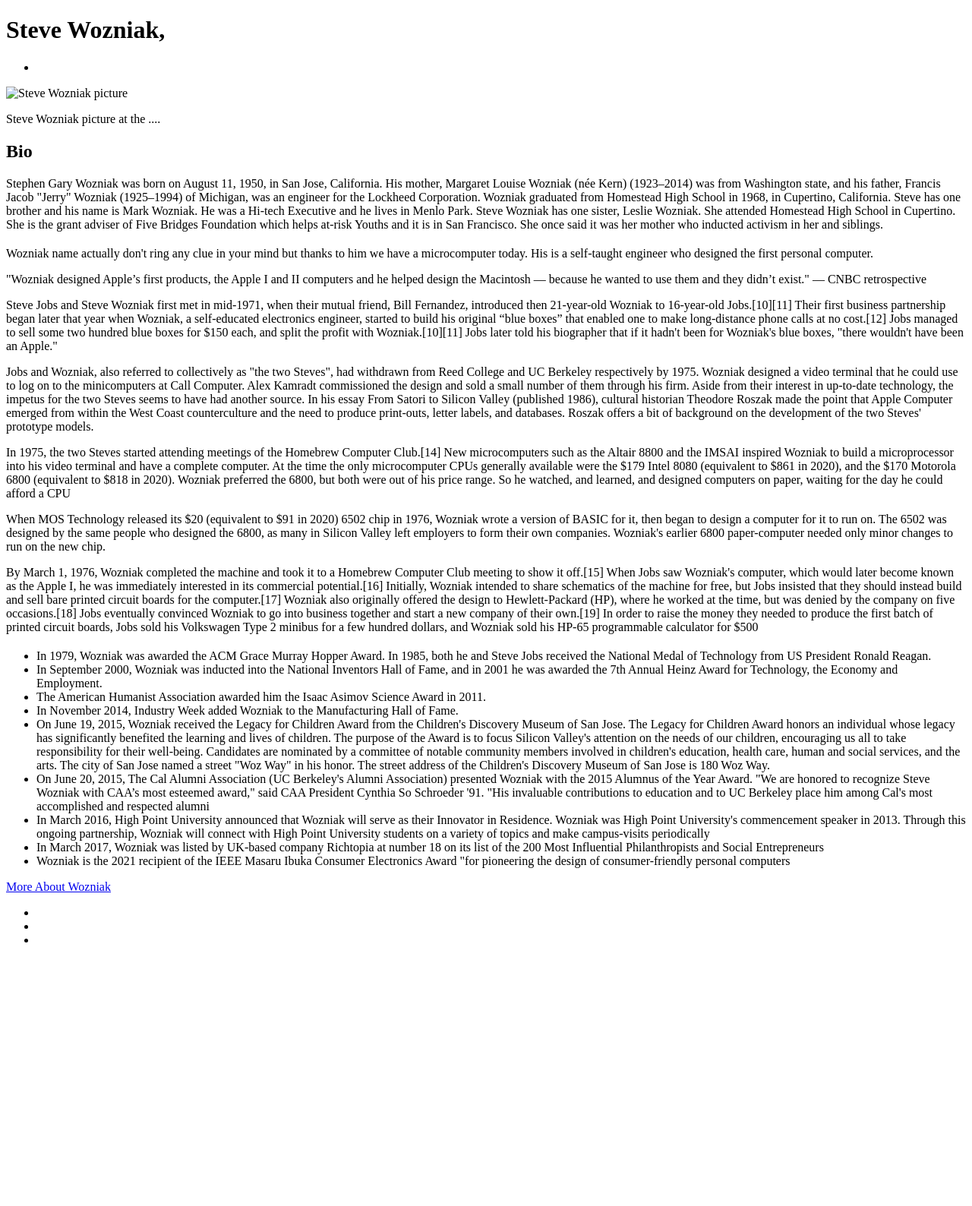
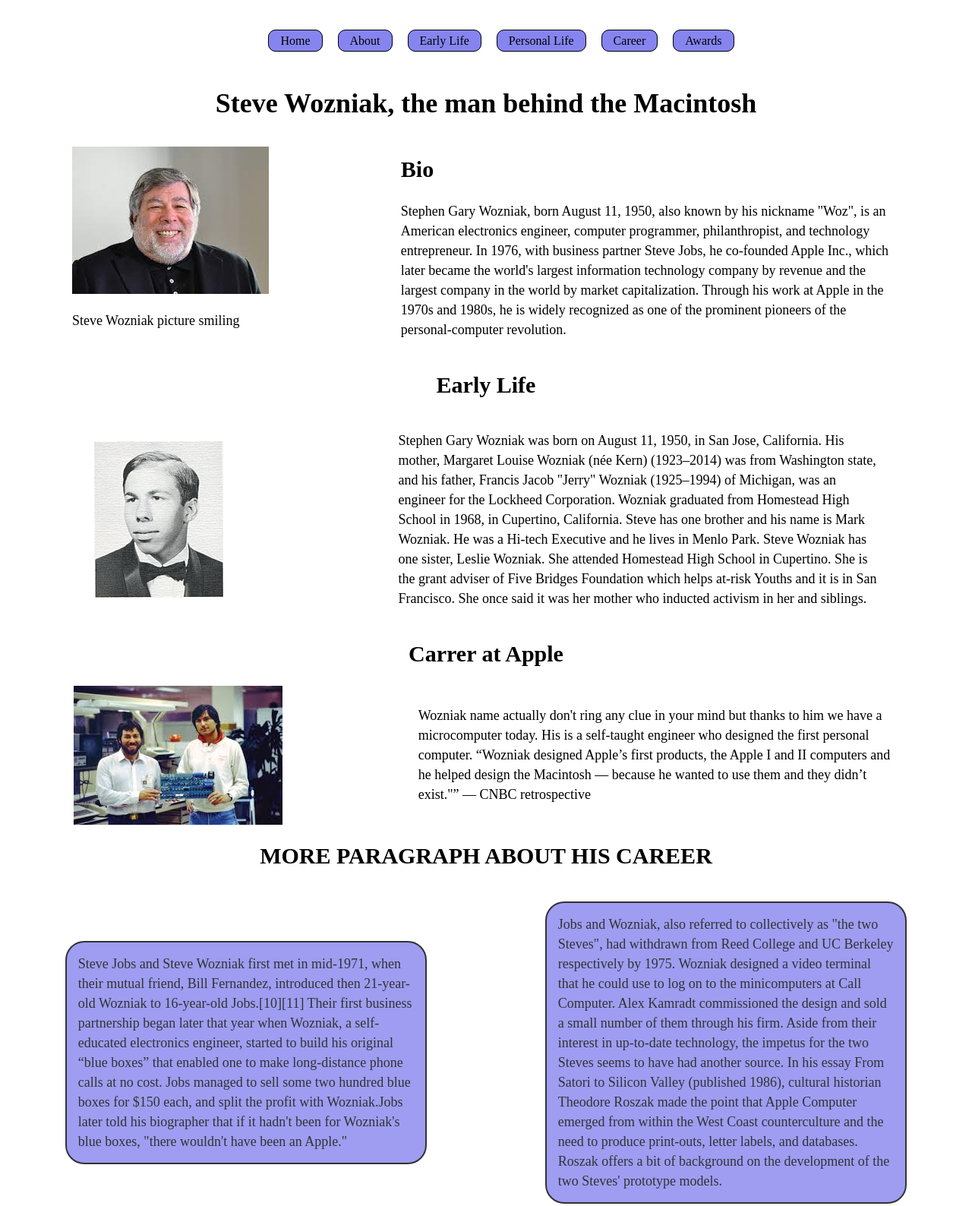
Before and after one commit to electricpluton/freecodecamp_projects, a plain HTML site: page tributePage/index.html in a window 1280 px wide. Shown: the top 1588 px of the page at 76% size. Before the commit the page ends 1263 px from the top, so only its background shows below. Drawn offline with Linux system fonts and the light colour scheme.

Commit message:
Modified the structure of index.html | Add more container

```diff
--- a/tributePage/index.html
+++ b/tributePage/index.html
@@ -1,70 +1,111 @@
 <!DOCTYPE html>
 <html lang="en" dir="ltr">
+
 <head>
   <meta charset="utf-8">
   <title>Woz tribute page</title>
+  <link rel="stylesheet" href="styles/main.css">
 </head>
+
 <body>
   <main id="main">
 
     <header id="header">
-        <h1 id="title">Steve Wozniak,</h1>
       <nav>
-          <ul>
-            <li></li>
+        <ul id="nav-bar">
+          <li> <a href="#">Home</a> </li>
+          <li> <a href="#about-me">About</a> </li>
+          <li> <a href="#early-life">Early Life</a> </li>
+          <li> <a href="#bio">Personal Life</a> </li>
+          <li> <a href="#career-apple">Career</a> </li>
+          <li> <a href="#Award">Awards</a> </li>
         </ul>
       </nav>
+      <h1 id="title">Steve Wozniak, the man behind the Macintosh</h1>
     </header>
 
     <section id="bio">
       <div id="img-div">
-          <img id="image" src="images/steve.jpg" alt="Steve Wozniak picture">
-          <p id="img-caption">Steve Wozniak picture at the ....</p>
+        <img id="image" src="assets/images/woz-1.jpeg" alt="Steve Wozniak picture">
+        <p id="img-caption">Steve Wozniak picture smiling</p>
       </div>
       <div id="bio-text">
         <h2>Bio</h2>
-          <p></p>
+        <p>Stephen Gary Wozniak, born August 11, 1950, also known by his nickname "Woz", is an American electronics engineer, computer programmer, philanthropist, and technology entrepreneur. In 1976, with business partner Steve Jobs, he co-founded
+          Apple Inc., which later became the world's largest information technology company by revenue and the largest company in the world by market capitalization. Through his work at Apple in the 1970s and 1980s, he is widely recognized as one of
+          the prominent pioneers of the personal-computer revolution.</p>
       </div>
     </section>
 
     <section id="tribute-info">
+
       <article id="early-life">
-          <h2></h2>
+        <h2>Early Life</h2>
         <div>
-              <p>Stephen Gary Wozniak was born on August 11, 1950, in San Jose, California. His mother, Margaret Louise Wozniak (née Kern) (1923–2014) was from Washington state, and his father, Francis Jacob "Jerry" Wozniak (1925–1994) of Michigan, was an engineer for the Lockheed Corporation. Wozniak graduated from Homestead High School in 1968, in Cupertino, California. Steve has one brother and his name is Mark Wozniak. He was a Hi-tech Executive and he lives in Menlo Park. Steve Wozniak has one sister, Leslie Wozniak. She attended Homestead High School in Cupertino. She is the grant adviser of Five Bridges Foundation which helps at-risk Youths and it is in San Francisco. She once said it was her mother who inducted activism in her and siblings.</p>
+          <img src="assets/images/woz5.jpg" alt="">
+          <p>Stephen Gary Wozniak was born on August 11, 1950, in San Jose, California. His mother, Margaret Louise Wozniak (née Kern) (1923–2014) was from Washington state, and his father, Francis Jacob "Jerry" Wozniak (1925–1994) of Michigan, was
+            an engineer for the Lockheed Corporation. Wozniak graduated from Homestead High School in 1968, in Cupertino, California. Steve has one brother and his name is Mark Wozniak. He was a Hi-tech Executive and he lives in Menlo Park. Steve
+            Wozniak has one sister, Leslie Wozniak. She attended Homestead High School in Cupertino. She is the grant adviser of Five Bridges Foundation which helps at-risk Youths and it is in San Francisco. She once said it was her mother who
+            inducted activism in her and siblings.</p>
         </div>
       </article>
 
       <article id="career-apple">
-          <h2></h2>
+        <h2>Carrer at Apple</h2>
         <div class="">
-            <p>Wozniak name actually don't ring any clue in your mind but thanks to him we have a microcomputer today. His is a self-taught engineer who designed the first personal computer. </p>
+          <img src="assets/images/woz-3.jpeg" alt="">
+          <p>Wozniak name actually don't ring any clue in your mind but thanks to him we have a microcomputer today. His is a self-taught engineer who designed the first personal computer.
+            <q cite="">Wozniak designed Apple’s first products, the Apple I and II computers and he helped design the Macintosh — because he wanted to use them and they didn’t exist."</q> — CNBC retrospective
+          </p>
 
-            <p>"Wozniak designed Apple’s first products, the Apple I and II computers and he helped design the Macintosh — because he wanted to use them and they didn’t exist." — CNBC retrospective</p>
+        </div>
 
-            <p>Steve Jobs and Steve Wozniak first met in mid-1971, when their mutual friend, Bill Fernandez, introduced then 21-year-old Wozniak to 16-year-old Jobs.[10][11] Their first business partnership began later that year when Wozniak, a self-educated electronics engineer, started to build his original “blue boxes” that enabled one to make long-distance phone calls at no cost.[12] Jobs managed to sell some two hundred blue boxes for $150 each, and split the profit with Wozniak.[10][11] Jobs later told his biographer that if it hadn't been for Wozniak's blue boxes, "there wouldn't have been an Apple."</p>
+        <article class="more-text">
+          <h2>MORE PARAGRAPH ABOUT HIS CAREER</h2>
 
-            <p>Jobs and Wozniak, also referred to collectively as "the two Steves", had withdrawn from Reed College and UC Berkeley respectively by 1975. Wozniak designed a video terminal that he could use to log on to the minicomputers at Call Computer. Alex Kamradt commissioned the design and sold a small number of them through his firm. Aside from their interest in up-to-date technology, the impetus for the two Steves seems to have had another source. In his essay From Satori to Silicon Valley (published 1986), cultural historian Theodore Roszak made the point that Apple Computer emerged from within the West Coast counterculture and the need to produce print-outs, letter labels, and databases. Roszak offers a bit of background on the development of the two Steves' prototype models.</p>
+          <div class="">
 
-            <p>In 1975, the two Steves started attending meetings of the Homebrew Computer Club.[14] New microcomputers such as the Altair 8800 and the IMSAI inspired Wozniak to build a microprocessor into his video terminal and have a complete computer. At the time the only microcomputer CPUs generally available were the $179 Intel 8080 (equivalent to $861 in 2020), and the $170 Motorola 6800 (equivalent to $818 in 2020). Wozniak preferred the 6800, but both were out of his price range. So he watched, and learned, and designed computers on paper, waiting for the day he could afford a CPU</p>
+          <p>Steve Jobs and Steve Wozniak first met in mid-1971, when their mutual friend, Bill Fernandez, introduced then 21-year-old Wozniak to 16-year-old Jobs.[10][11] Their first business partnership began later that year when Wozniak, a
+            self-educated electronics engineer, started to build his original “blue boxes” that enabled one to make long-distance phone calls at no cost. Jobs managed to sell some two hundred blue boxes for $150 each, and split the profit with
+            Wozniak.Jobs later told his biographer that if it hadn't been for Wozniak's blue boxes, "there wouldn't have been an Apple."</p>
 
-            <p>When MOS Technology released its $20 (equivalent to $91 in 2020) 6502 chip in 1976, Wozniak wrote a version of BASIC for it, then began to design a computer for it to run on. The 6502 was designed by the same people who designed the 6800, as many in Silicon Valley left employers to form their own companies. Wozniak's earlier 6800 paper-computer needed only minor changes to run on the new chip.</p>
+          <p id="center">Jobs and Wozniak, also referred to collectively as "the two Steves", had withdrawn from Reed College and UC Berkeley respectively by 1975. Wozniak designed a video terminal that he could use to log on to the minicomputers at Call
+            Computer. Alex Kamradt commissioned the design and sold a small number of them through his firm. Aside from their interest in up-to-date technology, the impetus for the two Steves seems to have had another source. In his essay From Satori
+            to Silicon Valley (published 1986), cultural historian Theodore Roszak made the point that Apple Computer emerged from within the West Coast counterculture and the need to produce print-outs, letter labels, and databases. Roszak offers a
+            bit of background on the development of the two Steves' prototype models.</p>
 
-            <p>By March 1, 1976, Wozniak completed the machine and took it to a Homebrew Computer Club meeting to show it off.[15] When Jobs saw Wozniak's computer, which would later become known as the Apple I, he was immediately interested in its commercial potential.[16] Initially, Wozniak intended to share schematics of the machine for free, but Jobs insisted that they should instead build and sell bare printed circuit boards for the computer.[17] Wozniak also originally offered the design to Hewlett-Packard (HP), where he worked at the time, but was denied by the company on five occasions.[18] Jobs eventually convinced Wozniak to go into business together and start a new company of their own.[19] In order to raise the money they needed to produce the first batch of printed circuit boards, Jobs sold his Volkswagen Type 2 minibus for a few hundred dollars, and Wozniak sold his HP-65 programmable calculator for $500</p>
+          <p>In 1975, the two Steves started attending meetings of the Homebrew Computer Club.[14] New microcomputers such as the Altair 8800 and the IMSAI inspired Wozniak to build a microprocessor into his video terminal and have a complete
+            computer. At the time the only microcomputer CPUs generally available were the $179 Intel 8080 (equivalent to $861 in 2020), and the $170 Motorola 6800 (equivalent to $818 in 2020). Wozniak preferred the 6800, but both were out of his
+            price range. So he watched, and learned, and designed computers on paper, waiting for the day he could afford a CPU</p>
+
+          <p>When MOS Technology released its $20 (equivalent to $91 in 2020) 6502 chip in 1976, Wozniak wrote a version of BASIC for it, then began to design a computer for it to run on. The 6502 was designed by the same people who designed the
+            6800, as many in Silicon Valley left employers to form their own companies. Wozniak's earlier 6800 paper-computer needed only minor changes to run on the new chip.</p>
+
+          <p>By March 1, 1976, Wozniak completed the machine and took it to a Homebrew Computer Club meeting to show it off.[15] When Jobs saw Wozniak's computer, which would later become known as the Apple I, he was immediately interested in its
+            commercial potential. Initially, Wozniak intended to share schematics of the machine for free, but Jobs insisted that they should instead build and sell bare printed circuit boards for the computer. Wozniak also originally offered the
+            design to Hewlett-Packard (HP), where he worked at the time, but was denied by the company on five occasions. Jobs eventually convinced Wozniak to go into business together and start a new company of their own. In order to raise the money
+            they needed to produce the first batch of printed circuit boards, Jobs sold his Volkswagen Type 2 minibus for a few hundred dollars, and Wozniak sold his HP-65 programmable calculator for $500</p>
               </div>
+      </article>
     </article>
 
       <article id="Award">
+          <h2>Some Awards</h2>
           <div class="">
-            <h2></h2>
+            <img src="assets/images/woz-2.jpeg" alt="">
             <ul>
               <li>In 1979, Wozniak was awarded the ACM Grace Murray Hopper Award. In 1985, both he and Steve Jobs received the National Medal of Technology from US President Ronald Reagan.</li>
               <li>In September 2000, Wozniak was inducted into the National Inventors Hall of Fame, and in 2001 he was awarded the 7th Annual Heinz Award for Technology, the Economy and Employment.</li>
               <li>The American Humanist Association awarded him the Isaac Asimov Science Award in 2011.</li>
               <li>In November 2014, Industry Week added Wozniak to the Manufacturing Hall of Fame.</li>
-              <li>On June 19, 2015, Wozniak received the Legacy for Children Award from the Children's Discovery Museum of San Jose. The Legacy for Children Award honors an individual whose legacy has significantly benefited the learning and lives of children. The purpose of the Award is to focus Silicon Valley's attention on the needs of our children, encouraging us all to take responsibility for their well-being. Candidates are nominated by a committee of notable community members involved in children's education, health care, human and social services, and the arts. The city of San Jose named a street "Woz Way" in his honor. The street address of the Children's Discovery Museum of San Jose is 180 Woz Way.</li>
-              <li>On June 20, 2015, The Cal Alumni Association (UC Berkeley's Alumni Association) presented Wozniak with the 2015 Alumnus of the Year Award. "We are honored to recognize Steve Wozniak with CAA’s most esteemed award," said CAA President Cynthia So Schroeder '91. "His invaluable contributions to education and to UC Berkeley place him among Cal's most accomplished and respected alumni</li>
-              <li>In March 2016, High Point University announced that Wozniak will serve as their Innovator in Residence. Wozniak was High Point University's commencement speaker in 2013. Through this ongoing partnership, Wozniak will connect with High Point University students on a variety of topics and make campus-visits periodically</li>
+              <li>On June 19, 2015, Wozniak received the Legacy for Children Award from the Children's Discovery Museum of San Jose. The Legacy for Children Award honors an individual whose legacy has significantly benefited the learning and lives of
+                children. The purpose of the Award is to focus Silicon Valley's attention on the needs of our children, encouraging us all to take responsibility for their well-being. Candidates are nominated by a committee of notable community
+                members involved in children's education, health care, human and social services, and the arts. The city of San Jose named a street "Woz Way" in his honor. The street address of the Children's Discovery Museum of San Jose is 180 Woz
+                Way.</li>
+              <li>On June 20, 2015, The Cal Alumni Association (UC Berkeley's Alumni Association) presented Wozniak with the 2015 Alumnus of the Year Award. "We are honored to recognize Steve Wozniak with CAA’s most esteemed award," said CAA
+                President Cynthia So Schroeder '91. "His invaluable contributions to education and to UC Berkeley place him among Cal's most accomplished and respected alumni</li>
+              <li>In March 2016, High Point University announced that Wozniak will serve as their Innovator in Residence. Wozniak was High Point University's commencement speaker in 2013. Through this ongoing partnership, Wozniak will connect with
+                High Point University students on a variety of topics and make campus-visits periodically</li>
               <li>In March 2017, Wozniak was listed by UK-based company Richtopia at number 18 on its list of the 200 Most Influential Philanthropists and Social Entrepreneurs</li>
               <li>Wozniak is the 2021 recipient of the IEEE Masaru Ibuka Consumer Electronics Award "for pioneering the design of consumer-friendly personal computers</li>
             </ul>
@@ -74,16 +115,20 @@
     </section>
 
     <footer id="about-me">
-        <p></p>
-          <a id="tribute-link" href="#">More About Wozniak</a>
+      <p>Powered by Electric Pluton </p>
+
+      <a id="tribute-link" href="https://en.wikipedia.org/wiki/Steve_Wozniak" target="_blank">More About Wozniak</a>
+
       <ul>
-            <li></li>
-            <li></li>
-            <li></li>
+        <li> <a href="#">Facebook</a> </li>
+        <li> <a href="#">Twitter</a> </li>
+        <li> <a href="#">Linkedin</a> </li>
+        <li> <a href="#">Github</a> </li>
       </ul>
     </footer>
 
   </main>
 
 </body>
+
 </html>
```
Lines whose indentation alone changed are shown as unchanged.
